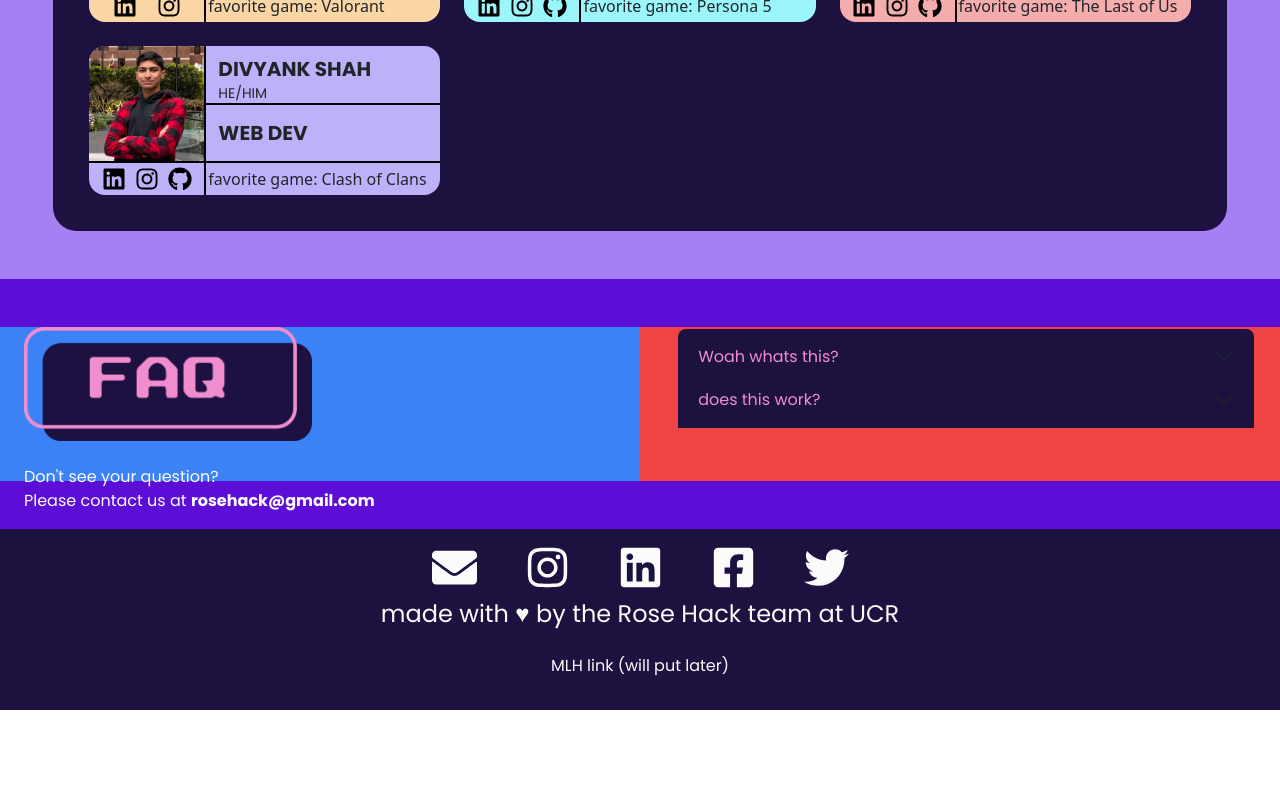
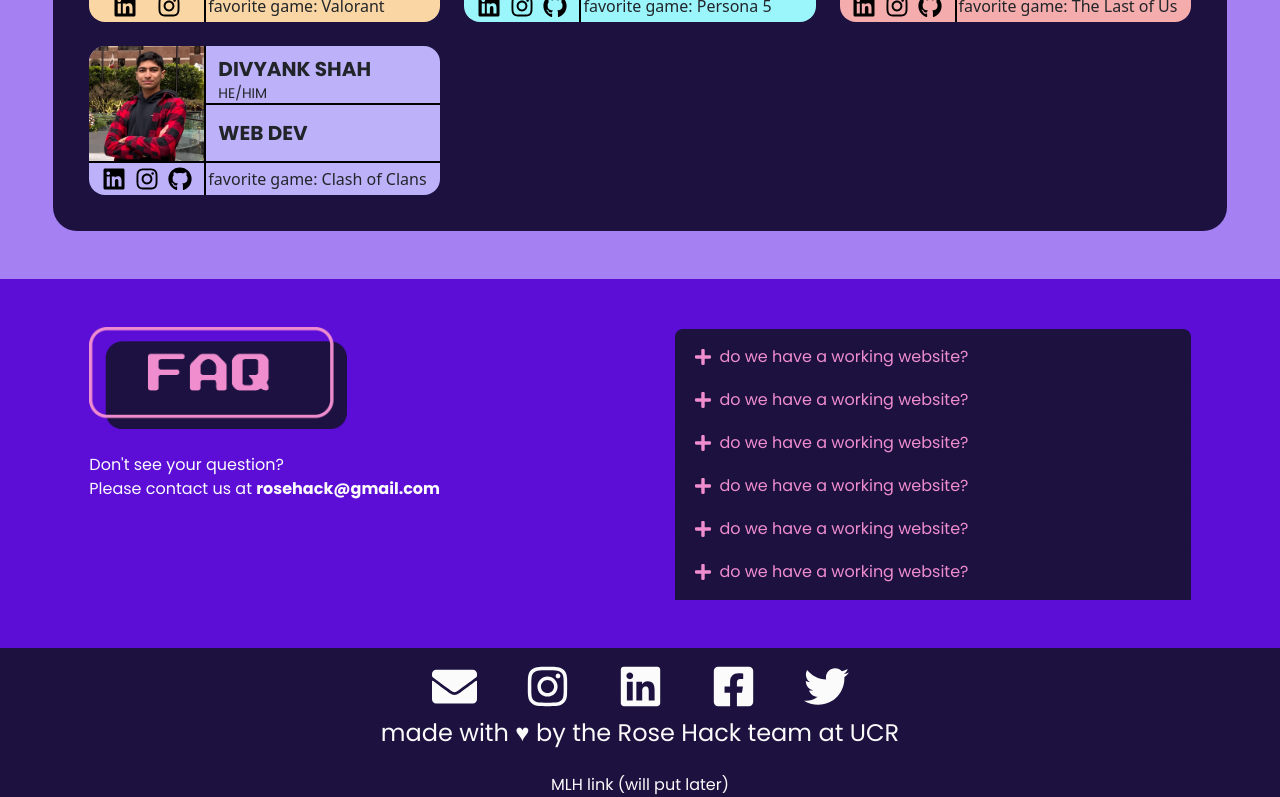
Before and after one commit to Alamode89/rosehack2023, a Next.js app: page / in a window 1280 px wide. Shown: the part 3495-4292 px from the top of the page. Before the commit the page ends 4205 px from the top, so only its background shows below. Built offline with nearby package versions, Linux system fonts and the light colour scheme.

Commit message:
faq working

```diff
--- a/components/FAQ.tsx
+++ b/components/FAQ.tsx
@@ -9,11 +9,11 @@ const FAQ = () => {
       id="faq"
       className="bg-rosehack-primary-darkpurple w-full flex justify-center items-center flex-col py-5"
     >
-      <Row>
-        <Col lg={6} className="bg-blue-500">
+      <Row className="w-11/12">
+        <Col lg={6} className="">
           <FAQHeader />
         </Col>
-        <Col lg={6} className="bg-red-500">
+        <Col lg={6} className="">
           <Questions />
         </Col>
       </Row>
--- a/components/FAQHeader.tsx
+++ b/components/FAQHeader.tsx
@@ -2,7 +2,7 @@ import React from "react";
 
 const FAQHeader = () => {
   return (
-    <div className="bg-rosehack-darkpurple flex-col justify-between items-center w-11/12 rounded-full mx-4 -mb-8 z-10">
+    <div className="bg-rosehack-darkpurple flex-col justify-between items-center w-11/12 rounded-full mx-4 z-10">
       <img src="RH_ASSET_FAQ4.png" className="lg:w-1/1 w-1/2" />
       <div className="text-rosehack-secondary-white font-poppins pt-4">
         <p className="m-0 p-0">Don&apos;t see your question?</p>
--- a/components/Questions.tsx
+++ b/components/Questions.tsx
@@ -1,32 +1,56 @@
-import React from "react";
+import React, { useState } from "react";
 import Accordion from "react-bootstrap/Accordion";
+import { FaMinus, FaPlus } from "react-icons/fa";
 
 const QA = [
   {
-    question: "Woah whats this?",
+    question: "do we have a working website?",
     answer: "haha idk",
   },
   {
-    question: "does this work?",
+    question: "do we have a working website?",
+    answer: "haha no",
+  },
+  {
+    question: "do we have a working website?",
+    answer: "haha no",
+  },
+  {
+    question: "do we have a working website?",
+    answer: "haha no",
+  },
+  {
+    question: "do we have a working website?",
+    answer: "haha no",
+  },
+  {
+    question: "do we have a working website?",
     answer: "haha no",
   },
 ];
 
 const FaqItem = ({ index, element }: any) => {
+  const [clicked, setClicked] = useState(false);
+
   return (
     <Accordion.Item
-      className={`bg-rosehack-primary-darkpurple focus:!shadow-none font-poppins m-0 p-0`}
+      className={` focus:!shadow-none font-poppins !rounded-3xl m-0 p-0`}
       id={`element${index}`}
       eventKey={index}
     >
       <Accordion.Button
-        className={`!bg-rosehack-primary-darkestpurple font-poppins !text-rosehack-secondary-salmon !rounded-t-lg -mt-3.5 after:!bg-arrow focus:!shadow-none`}
+        onClick={() => setClicked(!clicked)}
+        className={`!bg-rosehack-primary-darkestpurple font-poppins !text-rosehack-secondary-salmon !rounded-t-lg -mt-3.5 after:!bg-none focus:!shadow-none`}
       >
+        {clicked ? (
+          <FaMinus className="pr-2 text-2xl" />
+        ) : (
+          <FaPlus className="pr-2 text-2xl" />
+        )}
         {element.question}
       </Accordion.Button>
       <Accordion.Body
-        className={`bg-rosehack-primary-darkestpurple font-poppins text-rosehack-secondary-white rounded-b-lg !pt-6 !pb-8`}
-        // eventKey={index}
+        className={`bg-rosehack-primary-darkestpurple font-poppins text-rosehack-secondary-white !rounded-b-lg !pt-6 !pb-8`}
       >
         {element.answer}
       </Accordion.Body>
@@ -38,7 +62,7 @@ const FAQQuestions = () => {
   return (
     <div className=" w-full mt-3">
       <Accordion
-        className="flex flex-col justify-center mx-auto w-11/12"
+        className=" flex flex-col justify-center mx-auto w-11/12"
         flush
         alwaysOpen
       >
--- a/tailwind.config.js
+++ b/tailwind.config.js
@@ -12,6 +12,10 @@ module.exports = {
       },
       fontFamily: {
         poppins: ["Poppins"],
+      },
+      backgroundImage: {
+        plus: `url('/plus.png')`,
+        minus: "url('/minus.png')",
       },
       colors: {
         rosehack: {
```
